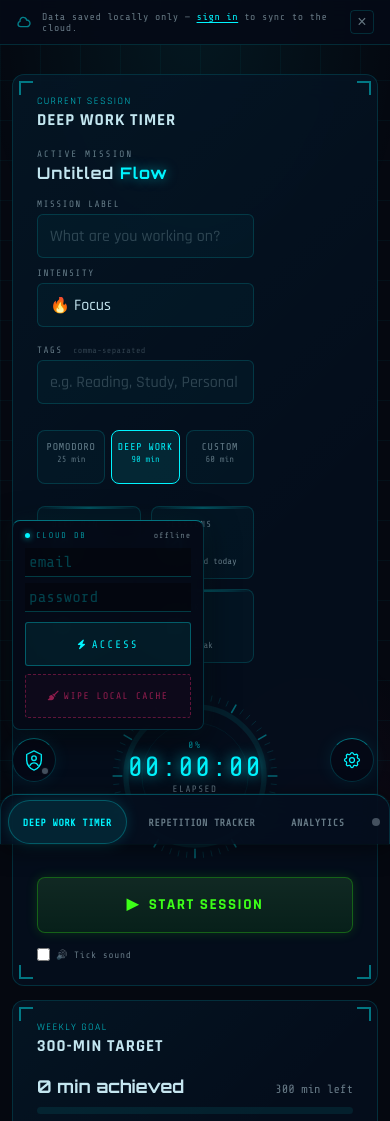
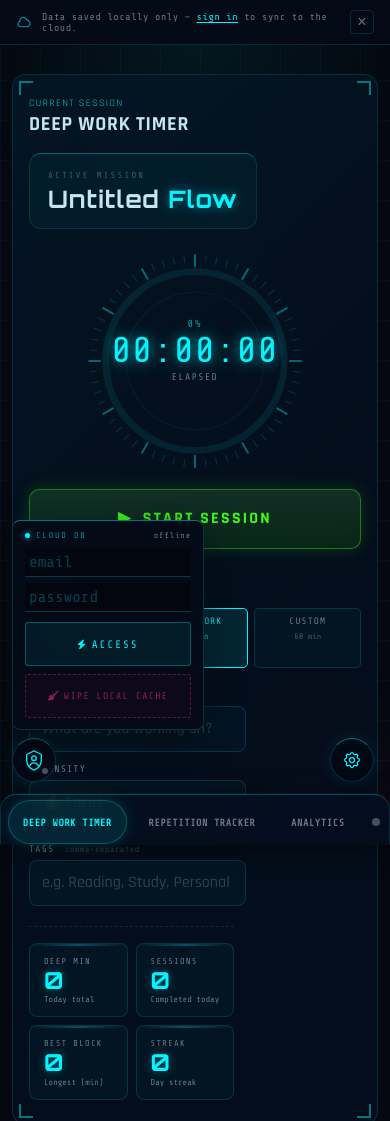
Before and after one commit to nikdimentiy/focustrack, a website built with Vite: page index.html in a window 390 px wide. Shown: the top 1121 px of the page. Built offline with nearby package versions, Linux system fonts and the light colour scheme.

Commit message:
update mobile UX

```diff
--- a/src/design/components.css
+++ b/src/design/components.css
@@ -413,28 +413,105 @@ nav#nav button.active { background: rgba(0,245,255,0.1); color: var(--neon-cyan)
 @media (max-width: 520px) {
   #dw-view .app { padding: 14px 12px 40px; }
 }
+@media (max-width: 860px) {
+  /* ─────────────────────────────────────────────────────────────────────────
+     Mobile/Tablet redesign — Current Session
+     Applies to phones (≤599px) and iPad portrait (≤860px).
+     Reorder + restyle the panel so it reads top-down as a story:
+       1. Active Mission (who you are right now)
+       2. Big timer arc (where you are right now)
+       3. Big Start button (the only thing you're going to tap)
+       4. Mode tabs (how long)
+       5. Mode config (pomo / custom details)
+       6. Form (mission label, intensity, tags)
+       7. Stats (today's progress)
+     ─────────────────────────────────────────────────────────────────────── */
+
+  /* Panel — softer card on mobile (corner brackets stay) */
+  #dw-view .panel       { padding: 22px 16px 24px; border-radius: 14px; }
+  #dw-view .panel-title { font-size: 1.25rem; letter-spacing: .04em; margin-bottom: 16px; }
+
+  /* Flatten session-body so we can reorder children of session-left + session-right
+     in a single column flex */
+  #dw-view .session-body  { display: flex; flex-direction: column; gap: 16px; }
+  #dw-view .session-left,
+  #dw-view .session-right { display: contents; }
+
+  /* Layout order */
+  #dw-view .task-block              { order: 1; }
+  #dw-view .arc-wrap                { order: 2; }
+  #dw-view .btn-col                 { order: 3; }
+  #dw-view .mode-row                { order: 4; }
+  #dw-view .pomo-config-row         { order: 5; }
+  #dw-view .custom-minutes-row      { order: 6; }
+  #dw-view .setup-row:not(.tag-row) { order: 7; }
+  #dw-view .setup-row.tag-row       { order: 8; }
+  #dw-view .stats-grid              { order: 9; }
+
+  /* 1 ── Active Mission — feels like a hero card */
+  #dw-view .task-block {
+    padding: 16px 18px 14px; border-radius: 12px;
+    background: rgba(0,245,255,0.04);
+    border: 1px solid rgba(0,245,255,0.12);
+    border-top: 1px solid rgba(0,245,255,0.34);
+  }
+  #dw-view .task-kicker { font-size: .55rem; letter-spacing: .25em; opacity: .6; margin-bottom: 5px; }
+  #dw-view .task-name   { font-size: 1.5rem; line-height: 1.2; }
+
+  /* 2 ── Arc — bigger, centered, the visual anchor */
+  #dw-view .arc-wrap     { padding: 6px 0 2px; align-self: center; }
+  #dw-view .arc-svg      { width: 220px; height: 220px; }
+  #dw-view .timer-pct    { font-size: .65rem; }
+  #dw-view .timer-digits { font-size: 36px; letter-spacing: .04em; }
+  #dw-view .timer-sub    { font-size: .6rem; }
+
+  /* 3 ── Buttons — full-width primary CTA */
+  #dw-view .btn-col   { max-width: none; gap: 10px; }
+  #dw-view .btn       { min-height: 50px; font-size: .88rem; border-radius: 10px; }
+  #dw-view .btn-start {
+    min-height: 60px; font-size: 1rem; letter-spacing: .14em;
+    background: rgba(57,255,20,0.1);
+    border-color: rgba(57,255,20,0.4);
+    box-shadow: 0 0 18px rgba(57,255,20,0.16);
+  }
+  #dw-view .btn-stop,
+  #dw-view .btn-reset { min-height: 50px; }
+
+  /* Cloud chip + tick toggle — keep grouped under the buttons */
+  #dw-view .dw-cloud-chip { width: 100%; }
+
+  /* 4 ── Mode tabs — premium tap targets */
+  .mode-row { gap: 8px; width: 100%; padding: 0; margin: 0; }
+  .mode-btn { min-height: 60px; padding: 12px 4px 10px; border-radius: 12px; }
+  .mode-name { font-size: .65rem; letter-spacing: .08em; }
+  .mode-dur  { font-size: .56rem; opacity: .85; margin-top: 4px; }
+
+  /* 5 ── Custom duration row — full width */
+  .custom-minutes-row { flex-wrap: wrap; gap: 10px; width: 100%; }
+  .custom-minutes-row input[type="number"] { width: 80px; height: 38px; font-size: .82rem; }
+
+  /* 6 ── Form fields — readable labels, comfy inputs */
+  #dw-view .setup-row          { grid-template-columns: 1fr; gap: 12px; }
+  #dw-view .field              { gap: 6px; }
+  #dw-view .field label        { font-size: .6rem; letter-spacing: .12em; }
+  #dw-view .field input,
+  #dw-view .field select       { height: 46px; font-size: 1rem; border-radius: 8px; }
+
+  /* 7 ── Stats — compact summary, separated from the controls above */
+  #dw-view .stats-grid {
+    grid-template-columns: repeat(2, 1fr); gap: 8px;
+    padding-top: 16px; margin-top: 4px;
+    border-top: 1px dashed rgba(0,245,255,0.12);
+  }
+  #dw-view .stat       { padding: 12px 14px; border-radius: 8px; }
+  #dw-view .stat-value { font-size: clamp(22px, 6vw, 30px); }
+  #dw-view .stat-label { font-size: .54rem; letter-spacing: .14em; }
+  #dw-view .stat-sub   { font-size: .53rem; }
+}
+
+/* Phone-only — extra bottom padding so content clears the floating bottom auth widget */
 @media (max-width: 599px) {
-  /* Extra bottom padding so content clears the fixed bottom auth widget */
   #dw-view .app { padding-bottom: calc(260px + env(safe-area-inset-bottom, 0px)); }
-  /* Fields — full width on phones */
-  #dw-view .setup-row          { grid-template-columns: 1fr; }
-  #dw-view .field input,
-  #dw-view .field select       { height: 44px; font-size: 1rem; }
-  /* Buttons — full width, tappable */
-  #dw-view .btn-col            { max-width: none; gap: 9px; }
-  #dw-view .btn                { min-height: 50px; font-size: .88rem; border-radius: 8px; }
-  #dw-view .btn-start          { min-height: 56px; font-size: .95rem; }
-  #dw-view .btn-stop,
-  #dw-view .btn-reset          { min-height: 50px; }
-  /* Custom duration — wider number input */
-  .custom-minutes-row          { flex-wrap: wrap; gap: 10px; width: 100%; }
-  .custom-minutes-row input[type="number"] { width: 80px; height: 38px; font-size: .82rem; }
-  /* Stats mini-widgets — 2-column with more breathing room */
-  #dw-view .stats-grid         { grid-template-columns: repeat(2, 1fr); gap: 10px; }
-  #dw-view .stat               { padding: 12px 14px; }
-  #dw-view .stat-value         { font-size: clamp(20px, 5.5vw, 28px); }
-  /* Cloud sync chip full width */
-  #dw-view .dw-cloud-chip      { width: 100%; }
 }
 
 /* ── Repetition Tracker View ── */
@@ -982,10 +1059,6 @@ tr.dragging { opacity: .4; }
 }
 
 @media (max-width: 599px) {
-  .mode-row  { gap: 6px; width: 100%; }
-  .mode-btn  { min-height: 54px; padding: 10px 4px 8px; border-radius: 8px; }
-  .mode-name { font-size: .62rem; letter-spacing: .08em; }
-  .mode-dur  { font-size: .55rem; opacity: .85; }
   .break-box { padding: 28px 22px 24px; }
 }
 
--- a/src/timer/TimerView.js
+++ b/src/timer/TimerView.js
@@ -26,7 +26,7 @@ export function mountTimerView(container) {
         <div class="panel-title">Deep Work Timer</div>
         <div class="session-body">
           <div class="session-left">
-            <div>
+            <div class="task-block">
               <div class="task-kicker">Active mission</div>
               <div class="task-name" id="taskDisplay">Untitled <em>Flow</em></div>
             </div>
```
